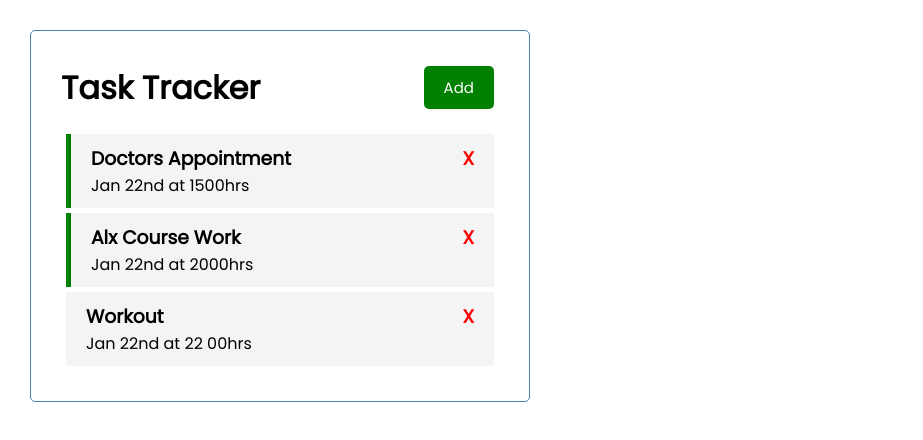
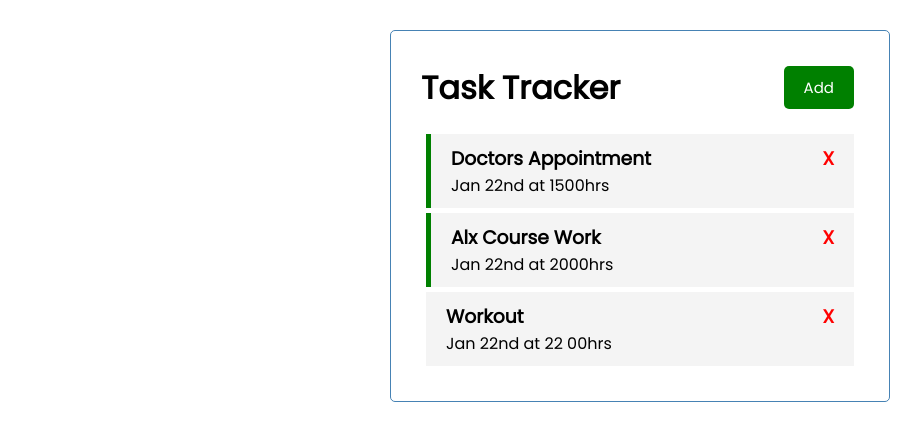
Before and after one commit to jumaantony/task-tracker, a React (Create React App) app: page / in a window 1280 px wide. Shown: the top 440 px of the page, without its empty margins (0-923 px from the left). Built offline with nearby package versions, Linux system fonts and the light colour scheme.

Commit message:
tweaked index.css

```diff
--- a/src/index.css
+++ b/src/index.css
@@ -12,7 +12,8 @@ body {
 
 .container {
   max-width: 500px;
-  margin: 30px;
+  margin: auto;
+  margin-top: 30px;
   overflow: auto;
   min-height: 300px;
   border: 1px solid steelblue;
```
